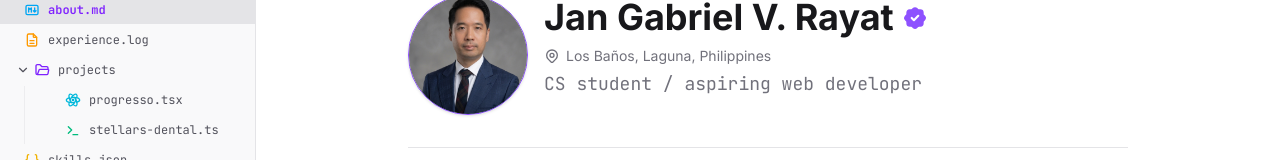
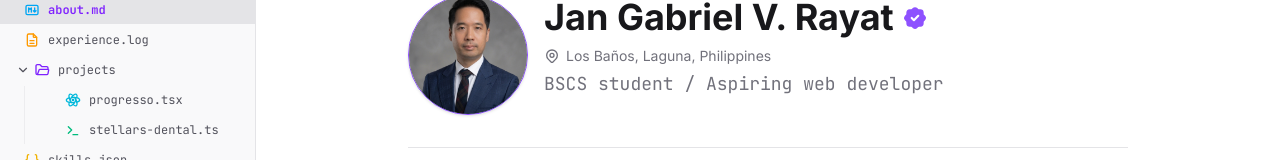
Before and after one commit to GabrielRayat-dev/Portfolio, a React (Vite) app: page / in a window 1280 px wide. Shown: the part 121-281 px from the top of the page. Built offline with nearby package versions, Linux system fonts and the light colour scheme.

Commit message:
update title

```diff
--- a/src/data/portfolio.ts
+++ b/src/data/portfolio.ts
@@ -53,7 +53,7 @@ export interface PortfolioData {
 export const portfolioData: PortfolioData = {
   about: {
     name: "Jan Gabriel V. Rayat",
-    title: "CS student / aspiring web developer",
+    title: "BSCS student / Aspiring web developer",
     tagline: "Jan Gabriel V. Rayat",
     location: "Los Baños, Laguna, Philippines",
     bio: "I am a 3rd-year BS Computer Science student at Colegio de Los Baños, currently focused on building robust and modern web applications. Passionate about software engineering, frontend technologies, and creating interactive user experiences.",
```
